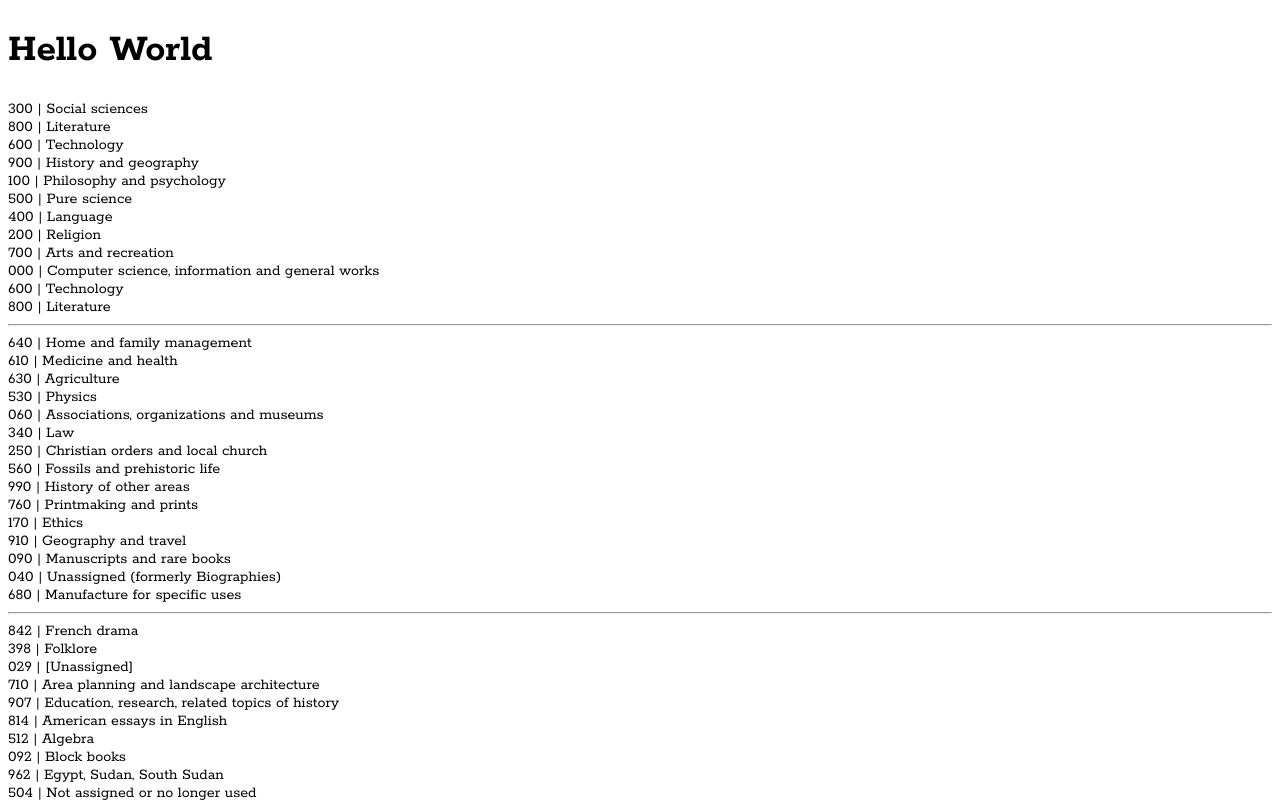
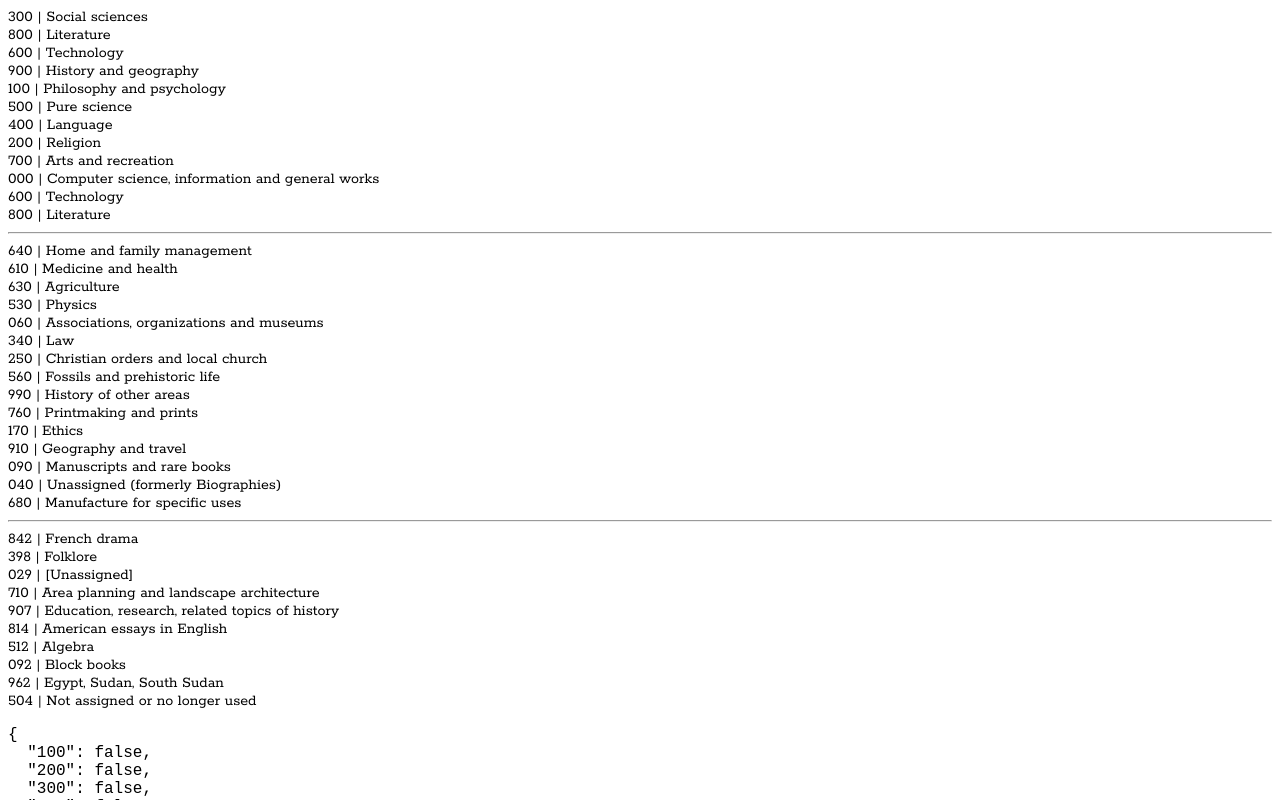
Before and after one commit to worc/ddc, a React app: page / in a window 1280 px wide. Shown: the top 800 px of the page. Built offline with nearby package versions, Linux system fonts and the light colour scheme.

Commit message:
add context provider for main class filtering

```diff
--- /dev/null
+++ b/src/app.tsx
@@ -0,0 +1,29 @@
+import React, { useState } from 'react'
+import MainClassFilterContext, { defaultValue, IMainClassFilterContext } from './context/MainClassFilterContext'
+import MainClasses from './components/MainClasses'
+import Divisions from './components/Divisions'
+import Sections from './components/Sections'
+
+export default function App () {
+  const [mainClassFilters, setMainClassFilters] = useState(defaultValue.filters)
+
+  function setFilters (...args: Parameters<IMainClassFilterContext['setFilters']>) {
+    const [filters] = args
+
+    setMainClassFilters({
+      ...mainClassFilters,
+      ...filters,
+    })
+  }
+
+  return (
+    <MainClassFilterContext.Provider value={{ filters: mainClassFilters, setFilters }}>
+      <MainClasses/>
+      <hr/>
+      <Divisions/>
+      <hr/>
+      <Sections/>
+      <pre>{ JSON.stringify(mainClassFilters, null, 2)}</pre>
+    </MainClassFilterContext.Provider>
+  )
+}
--- /dev/null
+++ b/src/context/MainClassFilterContext.tsx
@@ -0,0 +1,29 @@
+import React from 'react'
+import { MainClassCode } from '../types/dewey'
+
+type MainClassFilterMap = Record<MainClassCode, boolean>
+
+export interface IMainClassFilterContext {
+  filters: MainClassFilterMap
+  setFilters: (newFilters: Partial<MainClassFilterMap>) => void
+}
+
+export const defaultValue: IMainClassFilterContext = {
+  filters: {
+    '000': false,
+    '100': false,
+    '200': false,
+    '300': false,
+    '400': false,
+    '500': false,
+    '600': false,
+    '700': false,
+    '800': false,
+    '900': false
+  },
+  setFilters: () => null
+}
+
+const MainClassFilterContext = React.createContext<IMainClassFilterContext>(defaultValue)
+
+export default MainClassFilterContext
--- a/src/index.tsx
+++ b/src/index.tsx
@@ -1,10 +1,7 @@
 import React from 'react'
 import { render } from 'react-dom'
 import { createGlobalStyle } from 'styled-components'
-import Header from './components/Header'
-import MainClasses from './components/MainClasses'
-import Divisions from './components/Divisions'
-import Sections from './components/Sections'
+import App from './app'
 
 const GlobalStyle = createGlobalStyle`
     #app {
@@ -23,12 +20,7 @@ const GlobalStyle = createGlobalStyle`
 render(
   <React.Fragment>
     <GlobalStyle/>
-    <Header/>
-    <MainClasses/>
-    <hr/>
-    <Divisions/>
-    <hr/>
-    <Sections/>
+    <App/>
   </React.Fragment>
   , document.getElementById('app')
 )
--- a/src/types/dewey.ts
+++ b/src/types/dewey.ts
@@ -1,4 +1,4 @@
-type MainClassCode =
+export type MainClassCode =
   | '000'
   | '100'
   | '200'
```
